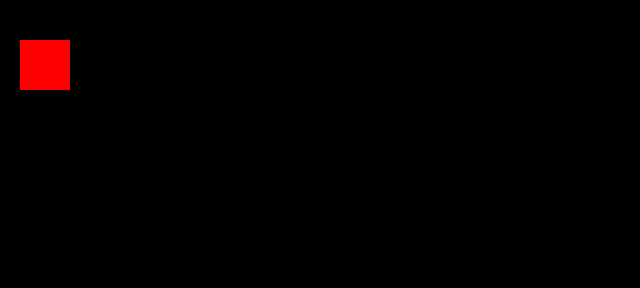
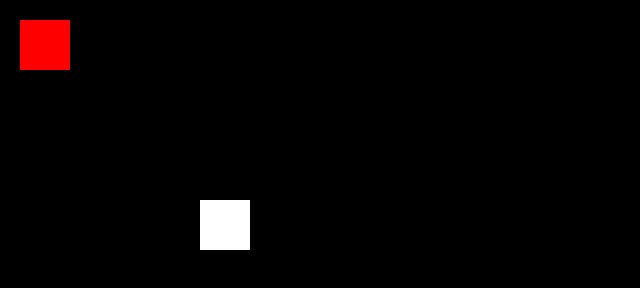
Before and after one commit to gaelzarco/rust-js, a plain HTML site: page client/index.html in a window 1280 px wide. Shown: the whole page, without its empty margins (0-640 px from the left). Drawn offline with Linux system fonts and the light colour scheme.

Commit message:
square be moving. lookin good

```diff
--- a/client/index.html
+++ b/client/index.html
@@ -55,28 +55,71 @@
 
             /*
             *************************************************
-              Asset logic
+              Initialize State
             *************************************************
             */
             const ctx = world.getContext("2d");
 
+            // MAIN CHARACTER
+            let rectPos = new Map();
+            rectPos.set("dL", 20);
+            rectPos.set("dT", 20);
+
+            // ASSETS
+            let assetPos = new Map();
+            assetPos.set("dL", 200);
+            assetPos.set("dT", 200);
+
             function draw() {
-                ctx.beginPath();
-                ctx.rect(20, 40, 50, 50);
-                ctx.fillStyle = "#FF0000";
-                ctx.fill();
-                ctx.closePath();
+              ctx.beginPath();
+              ctx.rect(
+                rectPos.get("dL"),
+                rectPos.get("dT"),
+                50,
+                50
+              );
+              ctx.fillStyle = "#FF0000";
+              ctx.fill();
+              ctx.closePath();
+
+              ctx.beginPath();
+              ctx.rect(
+                assetPos.get("dL"),
+                assetPos.get("dT"),
+                50,
+                50
+              );
+              ctx.fillStyle = "#FFFFFF";
+              ctx.fill();
+              ctx.closePath();
             }
 
             window.addEventListener("resize", draw);
 
+            resizeWorld();
+            draw();
+
             /*
             *************************************************
-              Initialize Game State
+              Logic
             *************************************************
             */
-            resizeWorld();
-            draw();
+            document.addEventListener("keydown", (e) => {
+              if (e.code === "ArrowUp") {
+                rectPos.set("dT", (rectPos.get("dT") - 10));
+              }
+              if (e.code === "ArrowDown") {
+                rectPos.set("dT", (rectPos.get("dT") + 10));
+              }
+              if (e.code === "ArrowLeft") {
+                rectPos.set("dL", (rectPos.get("dL") - 10));
+              }
+              if (e.code === "ArrowRight") {
+                rectPos.set("dL", (rectPos.get("dL") + 10));
+              }
+              ctx.reset();
+              draw();
+            });
         });
     </script>
 </html>
```
